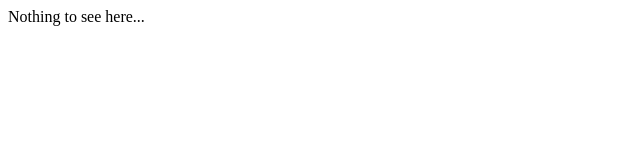
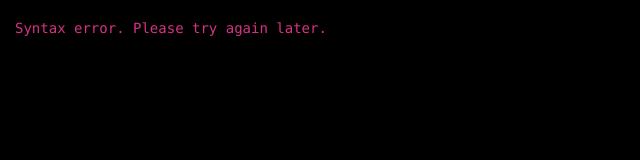
Before and after one commit to playthegames/playthegames.github.io, a plain HTML site: page index.html in a window 1280 px wide. Shown: the whole page, without its empty margins (0-640 px from the left). Drawn offline with nearby package versions, Linux system fonts and the light colour scheme.

Commit message:
Unique placeholder

```diff
--- a/index.html
+++ b/index.html
@@ -1 +1,20 @@
-Nothing to see here...
+<!doctype html>
+<html lang="en">
+  <head>
+    <meta charset="utf-8">
+    <meta name="viewport" content="width=device-width, initial-scale=1">
+    <title>playthegames.github.io</title>
+    <link href="https://cdn.jsdelivr.net/npm/bootstrap@5.2.0-beta1/dist/css/bootstrap.min.css" rel="stylesheet" integrity="sha384-0evHe/X+R7YkIZDRvuzKMRqM+OrBnVFBL6DOitfPri4tjfHxaWutUpFmBp4vmVor" crossorigin="anonymous">
+
+    <style type="text/css">
+        body {
+            background-color:black;
+            padding:15px;
+        }
+    </style>
+  </head>
+  <body>
+    <code>Syntax error. Please try again later.</code>
+    <script src="https://cdn.jsdelivr.net/npm/bootstrap@5.2.0-beta1/dist/js/bootstrap.bundle.min.js" integrity="sha384-pprn3073KE6tl6bjs2QrFaJGz5/SUsLqktiwsUTF55Jfv3qYSDhgCecCxMW52nD2" crossorigin="anonymous"></script>
+  </body>
+</html>
```
